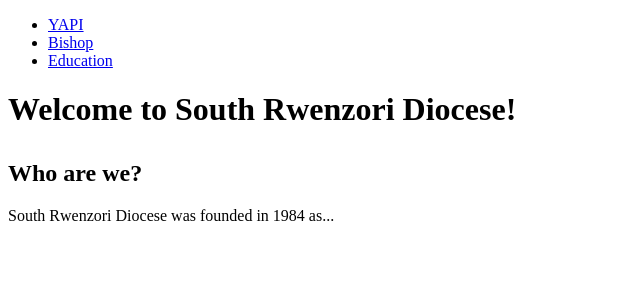
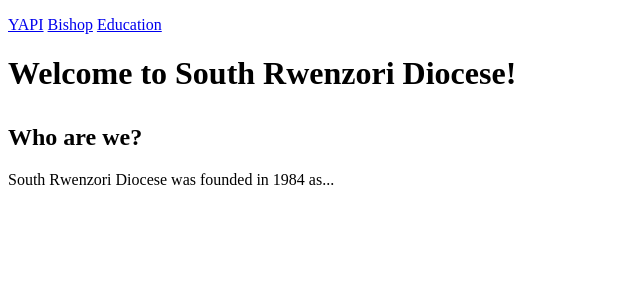
Before and after one commit to BenRStutzman/south-rwenzori-diocese-website, a PHP site: page / in a window 1280 px wide. Shown: the top 300 px of the page, without its empty margins (0-640 px from the left). Run offline with PHP 8.4, Linux system fonts and the light colour scheme.

Commit message:
add styles

```diff
--- /dev/null
+++ b/css/site.css
@@ -0,0 +1,8 @@
+nav ul {
+    padding: 0;
+}
+
+nav li {
+    list-style-type: none;
+    display: inline;
+}
--- a/index.php
+++ b/index.php
@@ -4,6 +4,7 @@
     <?php
         $page_name = "Home";
         include "{$_SERVER['DOCUMENT_ROOT']}/shared/_title.php";
+        include "{$_SERVER['DOCUMENT_ROOT']}/shared/_imports.html";
     ?>
 </head>
 <body>
--- /dev/null
+++ b/shared/_imports.html
@@ -0,0 +1 @@
+<link rel="stylesheet" href="css/site.css">
--- a/shared/_nav.html
+++ b/shared/_nav.html
@@ -1,3 +1,4 @@
+<nav>
     <ul>
         <li>
             <a href="/yapi">YAPI</a>
@@ -9,3 +10,4 @@
             <a href="/education">Education</a>
         </li>
     </ul>
+</nav>
--- a/yapi/index.php
+++ b/yapi/index.php
@@ -4,6 +4,7 @@
     <?php
         $page_name = "YAPI";
         include "{$_SERVER['DOCUMENT_ROOT']}/shared/_title.php";
+        include "{$_SERVER['DOCUMENT_ROOT']}/shared/_imports.html";
     ?>
 </head>
 <body>
```
Also changed, not shown: 1 other file. Lines whose indentation alone changed are shown as unchanged.
